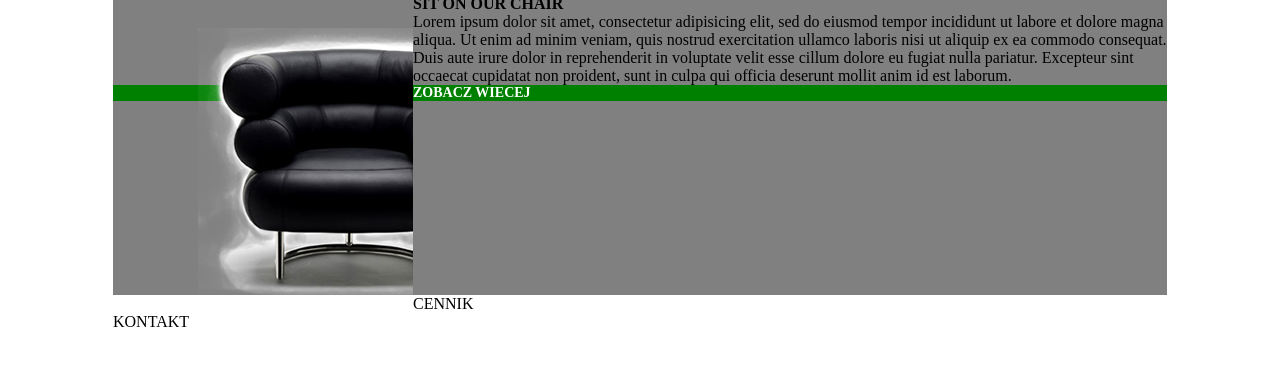
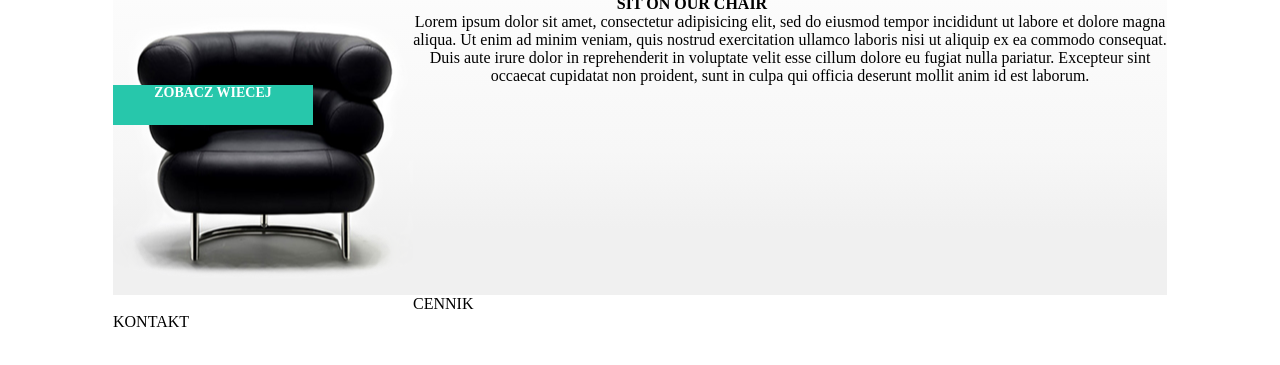
Before and after one commit to Waimtou/Sit_On_Chair_Project, a plain HTML site: page index.html in a window 1280 px wide. Shown: the part 35-400 px from the top of the page. Drawn offline with Linux system fonts and the light colour scheme.

Commit message:
first draft

```diff
--- a/css/style.css
+++ b/css/style.css
@@ -74,20 +74,32 @@ li {
 /* SLIDER */
 
 .slider {
-    background-color: grey;
+    background: linear-gradient(to bottom, rgba(252,252,252,1) 0%, rgba(247,247,247,1) 52%, rgba(240,240,240,1) 78%, rgba(240,240,240,1) 80%);
     height: 300px;
+
 }
 
 .chairImage {
     width: 300px;
     height: 300px;
     background-image: url("../images/black_chair.png");
-    float: left;
+		background-position: center;
+	  float: left;
     clear: both;
+	}
+
+.welcomeText {
+		text-align: center;
+
 }
 
 .greenButton {
     font-size: 14px;
     color: white;
-    background-color: green;
+    background-color: #27c7ab;
+		width: 200px;
+		height: 40px;
+		position: absolute;
+		float: left;
+
 }
```
